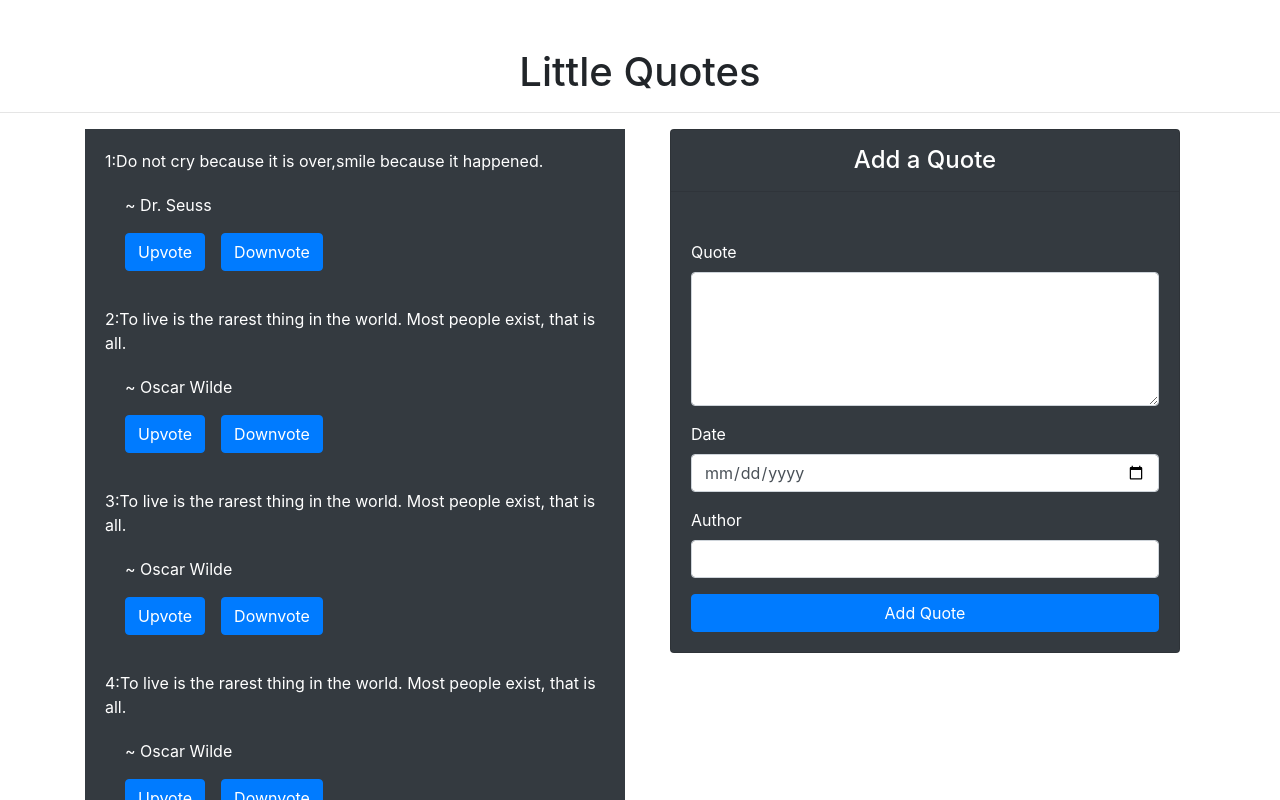
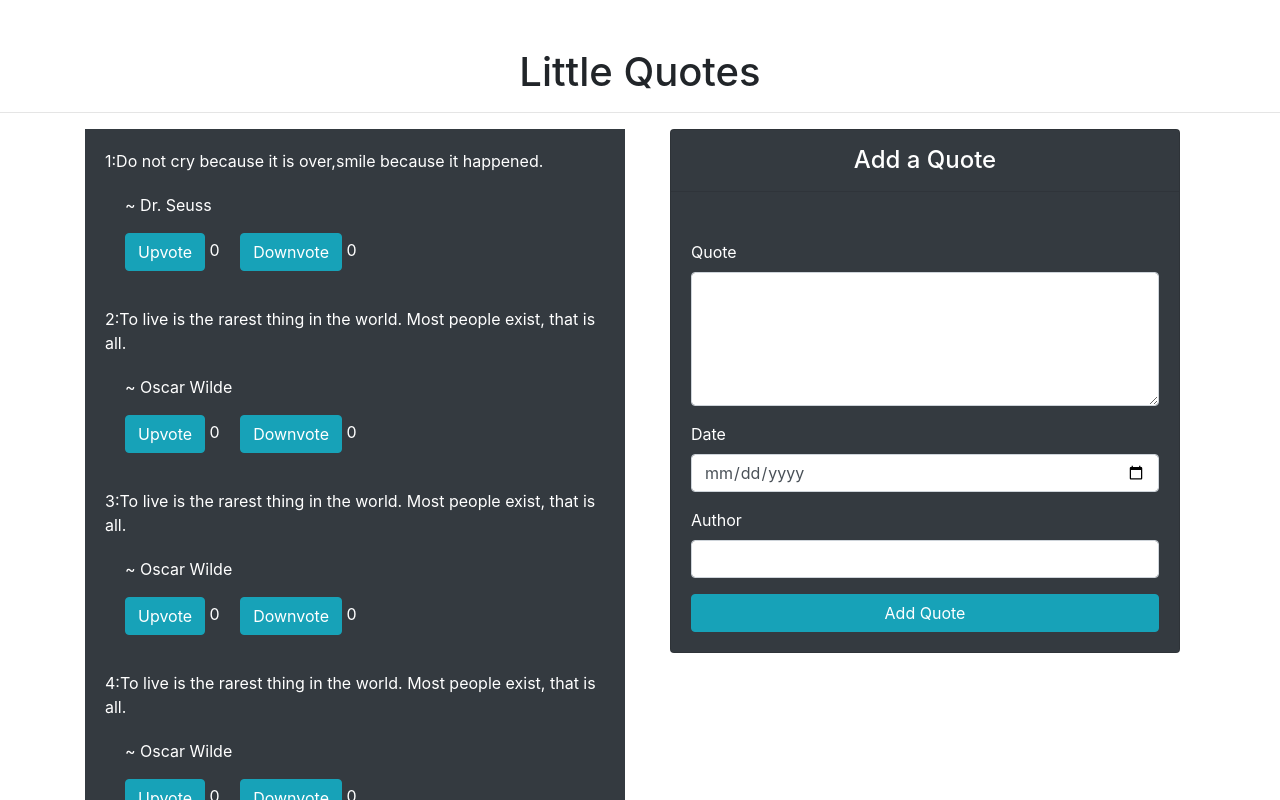
Before and after one commit to IreneMercy/Quotes, an Angular app: page / in a window 1280 px wide. Shown: the top 800 px of the page. Built offline with nearby package versions, Linux system fonts and the light colour scheme.

Commit message:
add upvote and downvote function

```diff
--- a/src/app/quote-form/quote-form.component.html
+++ b/src/app/quote-form/quote-form.component.html
@@ -18,7 +18,7 @@
           <label>Author</label>
           <input type="text" name="author" class="form-control" id="author">
         </div>
-        <button type="submit" class="btn btn-primary w-100" name="button">Add Quote</button>
+        <button type="submit" class="btn btn-info w-100" name="button">Add Quote</button>
       </form>
     </div>
   </div>
--- a/src/app/quotes-details/quotes-details.component.html
+++ b/src/app/quotes-details/quotes-details.component.html
@@ -9,9 +9,10 @@
       <p>
         ~ {{quotes.author}}
       </p>
-      <p>{{numberOfLikes}}</p>
-      <button class="btn btn-primary" type="button" name="button">Upvote</button>
-      <button class="btn btn-primary ml-3" type="button" name="button">Downvote</button>
+      <button (click)="upVote()" class="btn btn-info" type="button" name="button">Upvote</button>
+      {{numberOfLikes}}
+      <button (click)="downVote()"class="btn btn-info ml-3" type="button" name="button">Downvote</button>
+      {{numberOfDislike}}
     </div>
   </body>
 </html>
--- a/src/app/quotes-details/quotes-details.component.ts
+++ b/src/app/quotes-details/quotes-details.component.ts
@@ -8,7 +8,14 @@ import { Quotes } from '../quotes';
 })
 export class QuotesDetailsComponent implements OnInit {
   @Input() quotes:Quotes;
-  numberOfLikes:number;
+  numberOfLikes:number = 0;
+  numberOfDislike:number = 0;
+  upVote(){
+    this.numberOfLikes++;
+  }
+  downVote(){
+    this.numberOfDislike++;
+  }
   constructor() { }
 
   ngOnInit() {
```
